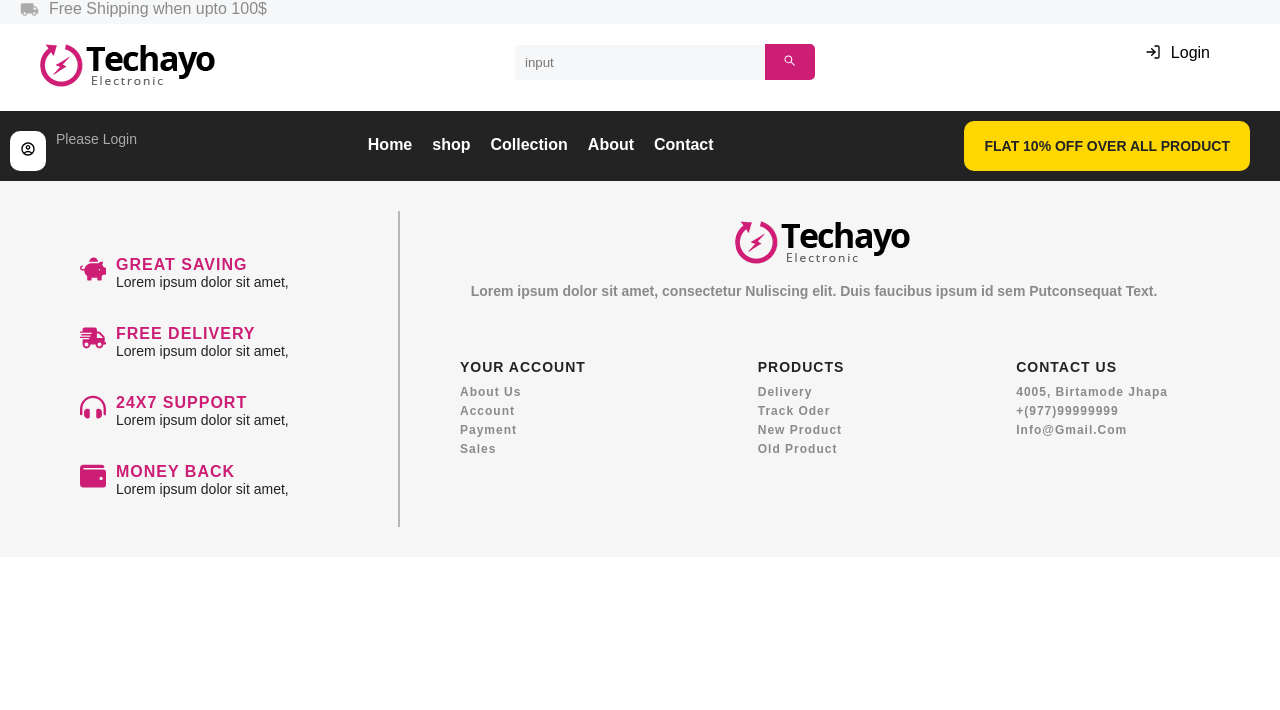
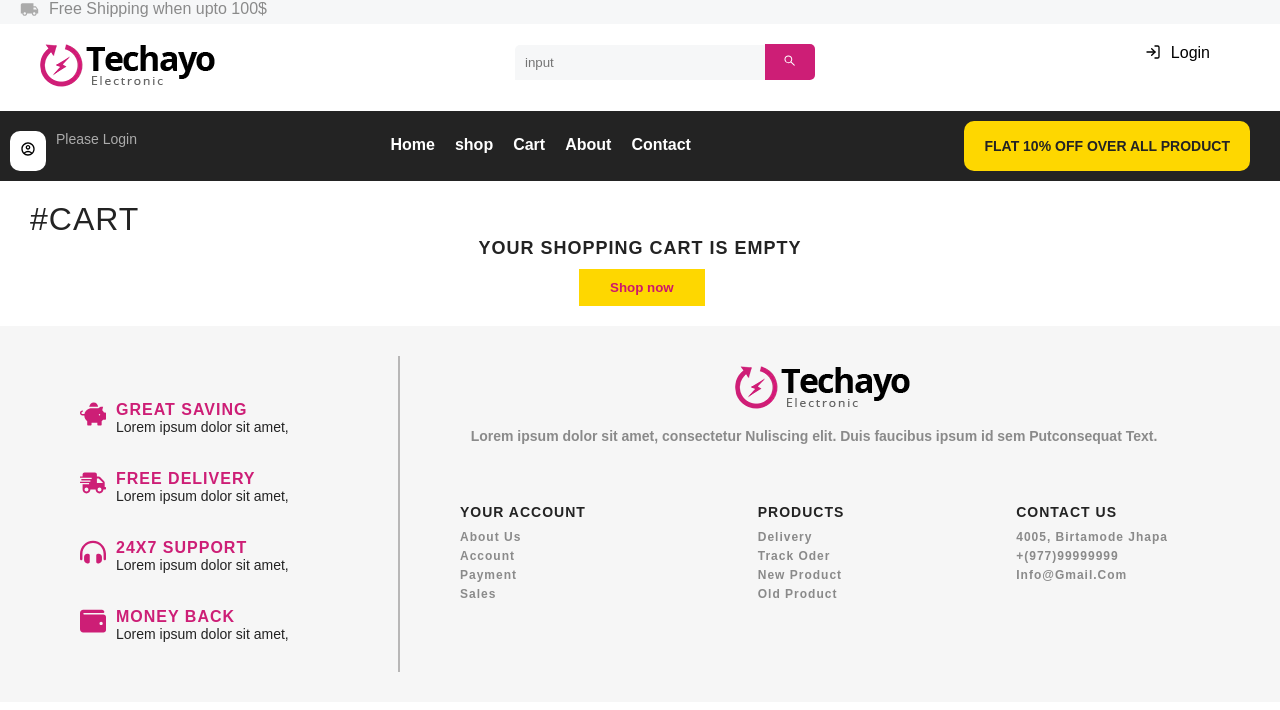
Before and after one commit to Sarojbasnett/E-commerce, a React (Vite) app: page /cart in a window 1280 px wide. Shown: the top 710 px of the page. Built offline with nearby package versions, Linux system fonts and the light colour scheme.

Commit message:
cart page has been completely updated

```diff
--- a/src/App.jsx
+++ b/src/App.jsx
@@ -10,6 +10,9 @@ function App() {
 
   //Shop search filter
   const [search, setSearch] = useState("");
+
+  //Cart page
+  const [cart, setCart] = useState([]);
 
   //Shop category Filter
   const Filter = (x) => {
@@ -24,7 +27,6 @@ function App() {
   };
 
   //shop search filter
-
   const searchlength = (search || []).length === 0;
   const searchproduct = () => {
     if (searchlength) {
@@ -37,6 +39,18 @@ function App() {
       setShop(searchfilter);
     }
   };
+  //Cart Page
+  const addtocart = (product) => {
+    const exist = cart.find((x) => {
+      return x.id === product.id;
+    });
+    if (exist) {
+      alert("The item is already added");
+    } else {
+      setCart([...cart, { ...product, qty: 1 }]);
+      alert("Added to cart");
+    }
+  };
 
   return (
     <>
@@ -46,7 +60,14 @@ function App() {
           setSearch={setSearch}
           searchproduct={searchproduct}
         />
-        <Routing shop={shop} Filter={Filter} allcatfilter={allcatfilter} />
+        <Routing
+          shop={shop}
+          Filter={Filter}
+          allcatfilter={allcatfilter}
+          addtocart={addtocart}
+          cart={cart}
+          setCart={setCart}
+        />
         <Footer />
       </BrowserRouter>
     </>
--- /dev/null
+++ b/src/Components/Cart/Cart.jsx
@@ -0,0 +1,104 @@
+import { useNavigate } from "react-router-dom";
+import "./Cart.scss";
+import { AiOutlineClose } from "react-icons/ai";
+
+const Cart = ({ cart, setCart }) => {
+  const navigate = useNavigate();
+
+  //Increase Quantity
+  const incqty = (product) => {
+    const exist = cart.find((x) => {
+      return x.id === product.id;
+    });
+    setCart(
+      cart.map((curElm) => {
+        return curElm.id === product.id
+          ? { ...exist, qty: exist.qty + 1 }
+          : curElm;
+      })
+    );
+  };
+
+  //Decrease Quantity
+  const decqty = (product) => {
+    const exist = cart.find((x) => {
+      return x.id === product.id;
+    });
+    setCart(
+      cart.map((curElm) => {
+        return curElm.id === product.id
+          ? { ...exist, qty: exist.qty - 1 }
+          : curElm;
+      })
+    );
+  };
+
+  //Removing Product
+  const removeproduct = (product) => {
+    const exist = cart.find((x) => {
+      return x.id === product.id;
+    });
+    if (exist.qty > 0) {
+      setCart(
+        cart.filter((curElm) => {
+          return curElm.id !== product.id;
+        })
+      );
+    }
+  };
+
+  //Calculating Total
+  const total = cart.reduce((price, item) => price + item.qty * item.price, 0);
+
+  return (
+    <div className="cart">
+      <h3>#cart</h3>
+      {cart.length === 0 ? (
+        <div className="empty-cart">
+          <h2>Your shopping cart is empty</h2>
+          <button onClick={() => navigate("/shop")}>Shop now</button>
+        </div>
+      ) : (
+        <div className="container">
+          {cart.map((curElm, index) => (
+            <div className="box" key={index}>
+              <div className="img-box">
+                <img src={curElm.image} alt="" />
+              </div>
+              <div className="details">
+                <div className="info">
+                  <h4>{curElm.cat}</h4>
+                  <h3>{curElm.Name}</h3>
+                  <p>Price: ${curElm.price}</p>
+                  <p>Total: ${curElm.price * curElm.qty}</p>
+                </div>
+                <div className="quantity">
+                  <button onClick={() => incqty(curElm)}>+</button>
+                  <input type="number" value={curElm.qty} />
+                  <button onClick={() => decqty(curElm)}>-</button>
+                </div>
+                <div className="icon">
+                  <li onClick={() => removeproduct(curElm)}>
+                    <AiOutlineClose />
+                  </li>
+                </div>
+              </div>
+            </div>
+          ))}
+        </div>
+      )}
+      <div className="buttom">
+        {cart.length > 0 && (
+          <>
+            <div className="total">
+              <h4>Total: ${total}</h4>
+            </div>
+            <button>Checkout</button>
+          </>
+        )}
+      </div>
+    </div>
+  );
+};
+
+export default Cart;
--- /dev/null
+++ b/src/Components/Cart/Cart.scss
@@ -0,0 +1,155 @@
+* {
+  margin: 0;
+  padding: 0;
+  font-family: sans-serif;
+  box-sizing: border-box;
+}
+
+.cart {
+  width: 100%;
+  padding: 20px 30px;
+
+  h3 {
+    font-size: 32px;
+    text-transform: uppercase;
+    color: #232323;
+    letter-spacing: 1px;
+    font-weight: 300;
+  }
+  .empty-cart {
+    width: 100%;
+    align-items: center;
+
+    h2 {
+      text-align: center;
+      text-transform: uppercase;
+      font-size: 18px;
+      color: #232323;
+      letter-spacing: 1px;
+    }
+    button {
+      margin-left: 45%;
+      padding: 10px 30px;
+      margin-top: 10px;
+      background: #fed700;
+      color: #cd176c;
+      border: none;
+      outline: none;
+      border: 1px solid #fed700;
+      font-weight: 600;
+      cursor: pointer;
+    }
+  }
+  .container {
+    max-width: 100%;
+    padding: 10px 20px;
+
+    .box {
+      display: flex;
+      width: 100%;
+      border: 2px solid #f6f6f6;
+      height: 250px;
+      margin-top: 10px;
+
+      .img-box {
+        img {
+          width: 270px;
+          height: 100%;
+        }
+      }
+      .details {
+        display: flex;
+        width: 100%;
+        margin-top: 10px;
+        margin-left: 30px;
+        .info {
+          margin-top: 40px;
+          margin-left: 60px;
+
+          h4 {
+            text-transform: uppercase;
+            font-size: 14px;
+            color: #8a8a8a;
+          }
+          h3 {
+            margin-top: 10px;
+            color: #232323;
+            font-size: 20px;
+            text-transform: uppercase;
+            letter-spacing: 1px;
+            font-weight: 600;
+          }
+          p {
+            margin-top: 10px;
+            color: #232323;
+            text-transform: uppercase;
+          }
+        }
+        .quantity {
+          margin-top: 65px;
+          margin-left: 70px;
+          display: flex;
+          button {
+            padding: 10px 20px;
+            color: #232323;
+            border: none;
+            outline: none;
+            background: #fed700;
+            height: 40px;
+            font-size: 16px;
+            font-weight: 600;
+            cursor: pointer;
+          }
+          input {
+            height: 40px;
+            padding: 10px 20px;
+            background: none;
+            border: none;
+            outline: none;
+            border: 2px solid #fed700;
+            color: #cd1e76;
+            font-size: 14px;
+            font-weight: 600;
+            width: 100px;
+          }
+        }
+        .icon {
+          margin-top: 65px;
+          margin-left: 60px;
+          li {
+            list-style: none;
+            background: #cd1e76;
+            padding: 10px 10px;
+            color: #fff;
+            font-size: 14px;
+            font-weight: 600;
+            cursor: pointer;
+          }
+        }
+      }
+    }
+  }
+  .buttom {
+    margin-left: 30px;
+    .total {
+      h4 {
+        font-size: 22px;
+        color: #cd176c;
+        text-transform: uppercase;
+        font-weight: 600;
+      }
+    }
+    button {
+      padding: 10px 30px;
+      border: none;
+      outline: none;
+      background: none;
+      background: #fed700;
+      color: #232323;
+      font-weight: 600;
+      font-size: 16px;
+      margin-top: 20px;
+      cursor: pointer;
+    }
+  }
+}
--- a/src/Components/Navbar/Nav.jsx
+++ b/src/Components/Navbar/Nav.jsx
@@ -97,8 +97,8 @@ const Nav = ({search, setSearch, searchproduct}) => {
                 <Link to="/shop" className="link">
                   shop
                 </Link>
-                <Link href="/collection" className="link">
-                  Collection
+                <Link to="/cart" className="link">
+                  Cart
                 </Link>
                 <Link href="/about" className="link">
                   About
--- a/src/Components/Shop/Shop.jsx
+++ b/src/Components/Shop/Shop.jsx
@@ -6,7 +6,7 @@ import shoptop from "../../assets/shop_top.webp";
 
 //importing icons
 import { AiFillHeart, AiFillEye } from "react-icons/ai";
-const Shop = ({ shop, Filter, allcatfilter }) => {
+const Shop = ({ shop, Filter, allcatfilter, addtocart }) => {
   return (
     <>
       <div className="shop">
@@ -64,7 +64,7 @@ const Shop = ({ shop, Filter, allcatfilter }) => {
                         <div className="detail">
                           <h3>{curElm.Name}</h3>
                           <p>${curElm.price}</p>
-                          <button>Add To Cart</button>
+                          <button onClick={()=> addtocart(curElm)}>Add To Cart</button>
                         </div>
                       </div>
                     </>
--- a/src/Routing.jsx
+++ b/src/Routing.jsx
@@ -4,21 +4,28 @@ import Shop from "./Components/Shop/Shop";
 import Collection from "./Components/Collection/Collection";
 import Contact from "./Components/Contact/Contact";
 import About from "./Components/About/About";
+import Cart from "./Components/Cart/Cart";
 
-const Routing = ({ shop, Filter, allcatfilter }) => {
+const Routing = ({ shop, Filter, allcatfilter, addtocart , cart, setCart}) => {
   return (
     <div>
       <Routes>
-        <Route path="/" element={<Home />} />
+        <Route path="/" element={<Home addtocart={addtocart} />} />
         <Route
           path="/shop"
           element={
-            <Shop shop={shop} Filter={Filter} allcatfilter={allcatfilter} />
+            <Shop
+              shop={shop}
+              Filter={Filter}
+              allcatfilter={allcatfilter}
+              addtocart={addtocart}
+            />
           }
         />
         <Route path="/collection" element={<Collection />} />
         <Route path="/contact" element={<Contact />} />
         <Route path="/about" element={<About />} />
+        <Route path="/cart" element={<Cart cart={cart} setCart={setCart} />} />
       </Routes>
     </div>
   );
```
Also changed, not shown: src/Components/Home/Home.jsx (+23 -19 lines).
